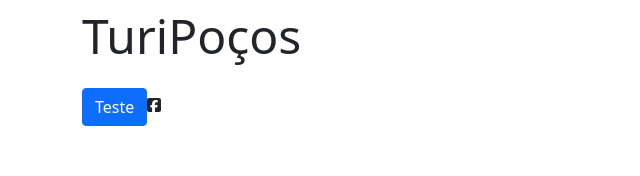
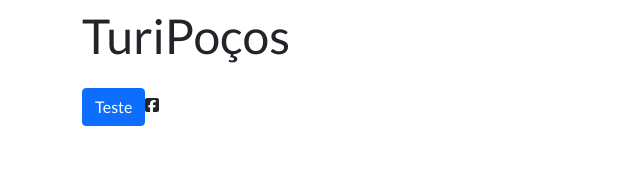
Before and after one commit to alvinhu182/Projeto-3, a React (Create React App) app in the folder front-end/: page / in a window 1280 px wide. Shown: the top 176 px of the page, without its empty margins (0-640 px from the left). Built offline with nearby package versions, Linux system fonts and the light colour scheme.

Commit message:
instalando fonte latos

```diff
--- a/front-end/public/index.html
+++ b/front-end/public/index.html
@@ -20,6 +20,9 @@
       Learn how to configure a non-root public URL by running `npm run build`.
     -->
     <title>Turipoços</title>
+    <link rel="preconnect" href="https://fonts.googleapis.com">
+<link rel="preconnect" href="https://fonts.gstatic.com" crossorigin>
+<link href="https://fonts.googleapis.com/css2?family=Lato:wght@400;700&display=swap" rel="stylesheet">
   </head>
   <body>
     <noscript>You need to enable JavaScript to run this app.</noscript>
--- /dev/null
+++ b/front-end/src/assets/css/global.ts
@@ -0,0 +1,7 @@
+import { createGlobalStyle } from "styled-components";
+
+export const GlobalStyle = createGlobalStyle`
+body {
+    font-family: 'Lato', sans-serif;
+}
+`
--- a/front-end/src/index.tsx
+++ b/front-end/src/index.tsx
@@ -5,6 +5,7 @@
 import { ToastContainer } from 'react-toastify';
 import 'react-toastify/dist/ReactToastify.css';
 import App from './App';
+import { GlobalStyle } from './assets/css/global';
 
 const root = ReactDOM.createRoot(
   document.getElementById('root') as HTMLElement
@@ -12,6 +13,7 @@
 root.render(
   <React.StrictMode>
    <BrowserRouter>
+   <GlobalStyle/>
     <App />
     <ToastContainer/>
     </BrowserRouter>
```
